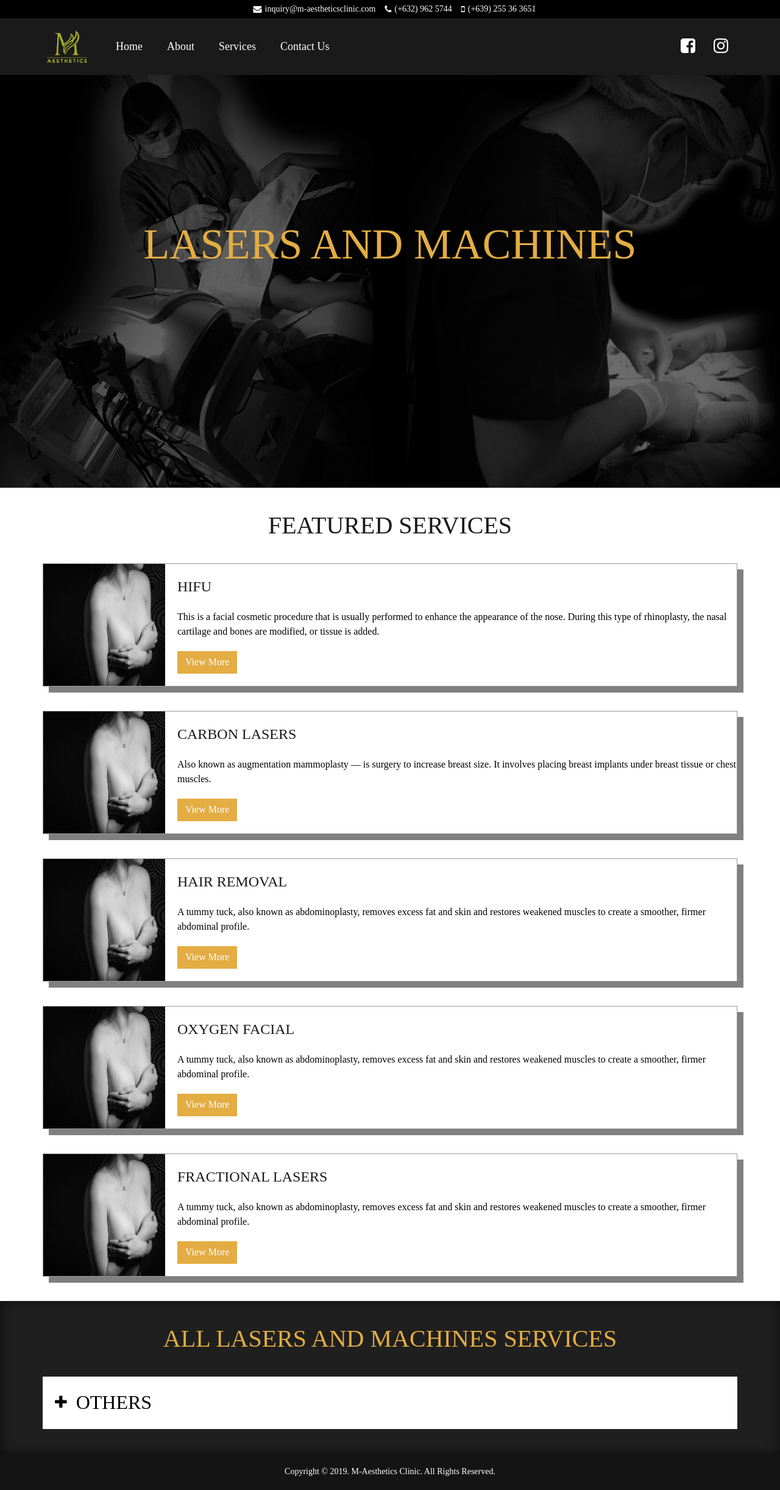
After one commit to gnegamino/maesthetics, a PHP site: page /lasers-machines.php in a window 1280 px wide. The commit adds this page. Shown: the whole page at 61% size. Run offline with PHP 8.4, Linux system fonts and the light colour scheme; some libraries are stand-ins or nearby versions; some web fonts are replaced.

Commit message:
:star: Added new Face, Skin and Body and Lasers and Machines Pages

```diff
--- a/assets/scss/main.scss
+++ b/assets/scss/main.scss
@@ -188,6 +188,42 @@ body {
         .page-banner {
             height: 100vh;
             background-image: url('/assets/images/static/bg-surgeries.JPG');
+            background-repeat: no-repeat;
+            background-position: center;
+            background-size: cover;
+            display: flex;
+            align-items: center;
+            flex-direction: column;
+            justify-content: center;
+            h1 {
+                font-size: 70px;
+                font-family: Regular;
+                color: $primary-color;
+            }
+        }
+    }
+    &.face-skin-body {
+        .page-banner {
+            height: 100vh;
+            background-image: url('/assets/images/static/bg-face-body.jpg');
+            background-repeat: no-repeat;
+            background-position: center;
+            background-size: cover;
+            display: flex;
+            align-items: center;
+            flex-direction: column;
+            justify-content: center;
+            h1 {
+                font-size: 70px;
+                font-family: Regular;
+                color: $primary-color;
+            }
+        }
+    }
+    &.lasers-machines {
+        .page-banner {
+            height: 100vh;
+            background-image: url('/assets/images/static/bg-lasers.JPG');
             background-repeat: no-repeat;
             background-position: center;
             background-size: cover;
@@ -680,8 +716,15 @@ body {
                             }
                         }
                     }
-                    &.instagram:hover {
-                        color: #D62976;
+                    &.instagram {
+                        a {
+                            color: $light-color;
+                            text-decoration: none;
+                            transition: .4s;
+                            &:hover {
+                                color: #D62976;
+                            }
+                        }
                     }
                 }
             }
--- /dev/null
+++ b/lasers-machines.php
@@ -0,0 +1,299 @@
+<?php
+    require_once('layouts/master_header.php');
+    require_once('layouts/sub-navigation.php');
+?>
+
+<div class="services lasers-machines">
+    <div class="page-banner">
+        <h1>LASERS AND MACHINES</h1>
+    </div>
+    <div class="media-section">
+        <div class="container">
+            <h1>FEATURED SERVICES</h1>
+            <div class="media-list">
+                <div class="media-item" data-media-name="HIFU">
+                    <div class="media-picture">
+                        <img src="/assets/images/static/breast-1.JPG" alt="">
+                    </div>
+                    <div class="media-detail">
+                        <div class="media-title">HIFU</div>
+                        <div class="media-description">
+                            This is a facial cosmetic procedure that is usually performed to enhance the appearance of the nose. During this type of rhinoplasty, the nasal cartilage and bones are modified, or tissue is added.
+                        </div>
+                        <div class="media-button">
+                            <button class="btn view-more">View More</button>
+                        </div>
+                    </div>
+                </div>
+                <div class="media-item" data-media-name="carbon lasers">
+                    <div class="media-picture">
+                        <img src="/assets/images/static/breast-1.JPG" alt="">
+                    </div>
+                    <div class="media-detail">
+                        <div class="media-title">Carbon Lasers</div>
+                        <div class="media-description">
+                            Also known as augmentation mammoplasty — is surgery to increase breast size. It involves placing breast implants under breast tissue or chest muscles.
+                        </div>
+                        <div class="media-button">
+                            <button class="btn view-more">View More</button>
+                        </div>
+                    </div>
+                </div>
+                <div class="media-item" data-media-name="hair removal">
+                    <div class="media-picture">
+                        <img src="/assets/images/static/breast-1.JPG" alt="">
+                    </div>
+                    <div class="media-detail">
+                        <div class="media-title">Hair Removal</div>
+                        <div class="media-description">
+                            A tummy tuck, also known as abdominoplasty, removes excess fat and skin and restores weakened muscles to create a smoother, firmer abdominal profile.
+                        </div>
+                        <div class="media-button">
+                            <button class="btn view-more">View More</button>
+                        </div>
+                    </div>
+                </div>
+                <div class="media-item" data-media-name="oxygen facial">
+                    <div class="media-picture">
+                        <img src="/assets/images/static/breast-1.JPG" alt="">
+                    </div>
+                    <div class="media-detail">
+                        <div class="media-title">Oxygen Facial</div>
+                        <div class="media-description">
+                            A tummy tuck, also known as abdominoplasty, removes excess fat and skin and restores weakened muscles to create a smoother, firmer abdominal profile.
+                        </div>
+                        <div class="media-button">
+                            <button class="btn view-more">View More</button>
+                        </div>
+                    </div>
+                </div>
+                <div class="media-item" data-media-name="fractional lasers">
+                    <div class="media-picture">
+                        <img src="/assets/images/static/breast-1.JPG" alt="">
+                    </div>
+                    <div class="media-detail">
+                        <div class="media-title">Fractional Lasers</div>
+                        <div class="media-description">
+                            A tummy tuck, also known as abdominoplasty, removes excess fat and skin and restores weakened muscles to create a smoother, firmer abdominal profile.
+                        </div>
+                        <div class="media-button">
+                            <button class="btn view-more">View More</button>
+                        </div>
+                    </div>
+                </div>
+            </div>
+        </div>
+    </div>
+    <div class="all-services-section">
+        <div class="container">
+            <h1>ALL LASERS AND MACHINES SERVICES</h1>
+            <div class="media-box">
+                <div class="media-box-item">
+                    <div class="media-box-header">
+                        <div class="media-box-header-icon"><i class="fa fa-plus"></i></div>
+                        <div class="media-box-header-title">OTHERS</div>
+                    </div>
+                    <div class="media-box-content">
+                        <div class="flex">
+                            <ul>
+                                <li><a href="contact.php">Melasma Treatment</a></li>
+                                <li><a href="contact.php">Treatment for Hyperopigmentation (elbos, knees, dark spots)</a></li>
+                                <li><a href="contact.php">Tattoo Removal</a></li>
+                                <li><a href="contact.php">Diode Hair Removal</a></li>
+                                <li><a href="contact.php">Femilift</a></li>
+                                <li><a href="contact.php">Nipple Whitening</a></li>
+                                <li><a href="contact.php">Radio Frequency Cavitation</a></li>
+                            </ul>
+                        </div>
+                    </div>
+                </div>
+            </div>
+        </div>
+    </div>
+</div>
+
+<?php require_once('layouts/master_footer.php'); ?>
+
+<div id="preview-modal" class="modal fade" tabindex="-1" role="dialog">
+    <div class="modal-dialog" role="document">
+        <div class="modal-content">
+            <div class="modal-header">
+                <button type="button" class="close" data-dismiss="modal" aria-label="Close"><span aria-hidden="true">&times;</span></button>
+                <h4 class="modal-title"></h4>
+            </div>
+            <div class="modal-body">
+                <div class="media-preview active" data-media-name="HIFU">
+                    <div class="media-write-up">
+                        <p>Lorem, ipsum dolor sit amet consectetur adipisicing elit. Maxime exercitationem saepe fugit sed nihil tenetur quis minus quae odit reiciendis dignissimos voluptas dolore, itaque totam fuga reprehenderit, iure aspernatur error.</p>
+                        <p>Lorem, ipsum dolor sit amet consectetur adipisicing elit. Maxime exercitationem saepe fugit sed nihil tenetur quis minus quae odit reiciendis dignissimos voluptas dolore, itaque totam fuga reprehenderit, iure aspernatur error.</p>
+                    </div>
+                    <div id="carousel-example-generic" class="carousel slide" data-ride="carousel">
+                        <!-- Indicators -->
+                        <ol class="carousel-indicators">
+                            <li data-target="#carousel-example-generic" data-slide-to="0" class="active"></li>
+                            <li data-target="#carousel-example-generic" data-slide-to="1"></li>
+                        </ol>
+
+                        <!-- Wrapper for slides -->
+                        <div class="carousel-inner" role="listbox">
+                            <div class="item active">
+                                <img src="/assets/images/static/breast-1.JPG">
+                            </div>
+                            <div class="item">
+                                <img src="/assets/images/static/breast-2.JPG">
+                            </div>
+                        </div>
+
+                        <!-- Controls -->
+                        <a class="left carousel-control" href="#carousel-example-generic" role="button" data-slide="prev">
+                            <span class="glyphicon glyphicon-chevron-left" aria-hidden="true"></span>
+                            <span class="sr-only">Previous</span>
+                        </a>
+                        <a class="right carousel-control" href="#carousel-example-generic" role="button" data-slide="next">
+                            <span class="glyphicon glyphicon-chevron-right" aria-hidden="true"></span>
+                            <span class="sr-only">Next</span>
+                        </a>
+                    </div>
+                </div>
+                <div class="media-preview" data-media-name="carbon lasers">
+                    <div class="media-write-up">
+                        <p>Lorem, ipsum dolor sit amet consectetur adipisicing elit. Maxime exercitationem saepe fugit sed nihil tenetur quis minus quae odit reiciendis dignissimos voluptas dolore, itaque totam fuga reprehenderit, iure aspernatur error.</p>
+                        <p>Lorem, ipsum dolor sit amet consectetur adipisicing elit. Maxime exercitationem saepe fugit sed nihil tenetur quis minus quae odit reiciendis dignissimos voluptas dolore, itaque totam fuga reprehenderit, iure aspernatur error.</p>
+                    </div>
+                    <div id="carousel-example-generic" class="carousel slide" data-ride="carousel">
+                        <!-- Indicators -->
+                        <ol class="carousel-indicators">
+                            <li data-target="#carousel-example-generic" data-slide-to="0" class="active"></li>
+                            <li data-target="#carousel-example-generic" data-slide-to="1"></li>
+                        </ol>
+
+                        <!-- Wrapper for slides -->
+                        <div class="carousel-inner" role="listbox">
+                            <div class="item active">
+                                <img src="/assets/images/static/breast-1.JPG">
+                            </div>
+                            <div class="item">
+                                <img src="/assets/images/static/breast-2.JPG">
+                            </div>
+                        </div>
+
+                        <!-- Controls -->
+                        <a class="left carousel-control" href="#carousel-example-generic" role="button" data-slide="prev">
+                            <span class="glyphicon glyphicon-chevron-left" aria-hidden="true"></span>
+                            <span class="sr-only">Previous</span>
+                        </a>
+                        <a class="right carousel-control" href="#carousel-example-generic" role="button" data-slide="next">
+                            <span class="glyphicon glyphicon-chevron-right" aria-hidden="true"></span>
+                            <span class="sr-only">Next</span>
+                        </a>
+                    </div>
+                </div>
+                <div class="media-preview" data-media-name="hair removal">
+                    <div class="media-write-up">
+                        <p>Lorem, ipsum dolor sit amet consectetur adipisicing elit. Maxime exercitationem saepe fugit sed nihil tenetur quis minus quae odit reiciendis dignissimos voluptas dolore, itaque totam fuga reprehenderit, iure aspernatur error.</p>
+                        <p>Lorem, ipsum dolor sit amet consectetur adipisicing elit. Maxime exercitationem saepe fugit sed nihil tenetur quis minus quae odit reiciendis dignissimos voluptas dolore, itaque totam fuga reprehenderit, iure aspernatur error.</p>
+                    </div>
+                    <div id="carousel-example-generic" class="carousel slide" data-ride="carousel">
+                        <!-- Indicators -->
+                        <ol class="carousel-indicators">
+                            <li data-target="#carousel-example-generic" data-slide-to="0" class="active"></li>
+                            <li data-target="#carousel-example-generic" data-slide-to="1"></li>
+                        </ol>
+
+                        <!-- Wrapper for slides -->
+                        <div class="carousel-inner" role="listbox">
+                            <div class="item active">
+                                <img src="/assets/images/static/breast-1.JPG">
+                            </div>
+                            <div class="item">
+                                <img src="/assets/images/static/breast-2.JPG">
+                            </div>
+                        </div>
+
+                        <!-- Controls -->
+                        <a class="left carousel-control" href="#carousel-example-generic" role="button" data-slide="prev">
+                            <span class="glyphicon glyphicon-chevron-left" aria-hidden="true"></span>
+                            <span class="sr-only">Previous</span>
+                        </a>
+                        <a class="right carousel-control" href="#carousel-example-generic" role="button" data-slide="next">
+                            <span class="glyphicon glyphicon-chevron-right" aria-hidden="true"></span>
+                            <span class="sr-only">Next</span>
+                        </a>
+                    </div>
+                </div>
+                <div class="media-preview" data-media-name="oxygen facial">
+                    <div class="media-write-up">
+                        <p>Lorem, ipsum dolor sit amet consectetur adipisicing elit. Maxime exercitationem saepe fugit sed nihil tenetur quis minus quae odit reiciendis dignissimos voluptas dolore, itaque totam fuga reprehenderit, iure aspernatur error.</p>
+                        <p>Lorem, ipsum dolor sit amet consectetur adipisicing elit. Maxime exercitationem saepe fugit sed nihil tenetur quis minus quae odit reiciendis dignissimos voluptas dolore, itaque totam fuga reprehenderit, iure aspernatur error.</p>
+                    </div>
+                    <div id="carousel-example-generic" class="carousel slide" data-ride="carousel">
+                        <!-- Indicators -->
+                        <ol class="carousel-indicators">
+                            <li data-target="#carousel-example-generic" data-slide-to="0" class="active"></li>
+                            <li data-target="#carousel-example-generic" data-slide-to="1"></li>
+                        </ol>
+
+                        <!-- Wrapper for slides -->
+                        <div class="carousel-inner" role="listbox">
+                            <div class="item active">
+                                <img src="/assets/images/static/breast-1.JPG">
+                            </div>
+                            <div class="item">
+                                <img src="/assets/images/static/breast-2.JPG">
+                            </div>
+                        </div>
+
+                        <!-- Controls -->
+                        <a class="left carousel-control" href="#carousel-example-generic" role="button" data-slide="prev">
+                            <span class="glyphicon glyphicon-chevron-left" aria-hidden="true"></span>
+                            <span class="sr-only">Previous</span>
+                        </a>
+                        <a class="right carousel-control" href="#carousel-example-generic" role="button" data-slide="next">
+                            <span class="glyphicon glyphicon-chevron-right" aria-hidden="true"></span>
+                            <span class="sr-only">Next</span>
+                        </a>
+                    </div>
+                </div>
+                <div class="media-preview" data-media-name="fractional lasers">
+                    <div class="media-write-up">
+                        <p>Lorem, ipsum dolor sit amet consectetur adipisicing elit. Maxime exercitationem saepe fugit sed nihil tenetur quis minus quae odit reiciendis dignissimos voluptas dolore, itaque totam fuga reprehenderit, iure aspernatur error.</p>
+                        <p>Lorem, ipsum dolor sit amet consectetur adipisicing elit. Maxime exercitationem saepe fugit sed nihil tenetur quis minus quae odit reiciendis dignissimos voluptas dolore, itaque totam fuga reprehenderit, iure aspernatur error.</p>
+                    </div>
+                    <div id="carousel-example-generic" class="carousel slide" data-ride="carousel">
+                        <!-- Indicators -->
+                        <ol class="carousel-indicators">
+                            <li data-target="#carousel-example-generic" data-slide-to="0" class="active"></li>
+                            <li data-target="#carousel-example-generic" data-slide-to="1"></li>
+                        </ol>
+
+                        <!-- Wrapper for slides -->
+                        <div class="carousel-inner" role="listbox">
+                            <div class="item active">
+                                <img src="/assets/images/static/breast-1.JPG">
+                            </div>
+                            <div class="item">
+                                <img src="/assets/images/static/breast-2.JPG">
+                            </div>
+                        </div>
+
+                        <!-- Controls -->
+                        <a class="left carousel-control" href="#carousel-example-generic" role="button" data-slide="prev">
+                            <span class="glyphicon glyphicon-chevron-left" aria-hidden="true"></span>
+                            <span class="sr-only">Previous</span>
+                        </a>
+                        <a class="right carousel-control" href="#carousel-example-generic" role="button" data-slide="next">
+                            <span class="glyphicon glyphicon-chevron-right" aria-hidden="true"></span>
+                            <span class="sr-only">Next</span>
+                        </a>
+                    </div>
+                </div>
+            </div>
+            <div class="modal-footer">
+                <button type="button" class="btn btn-default" data-dismiss="modal">Close</button>
+                <button type="button" class="btn btn-primary">Inquire Now!</button>
+            </div>
+        </div>
+    </div>
+</div>
+
+<script src="/assets/js/mini-navigation.js"></script>
--- a/layouts/sub-navigation.php
+++ b/layouts/sub-navigation.php
@@ -2,7 +2,7 @@
     <div class="client-contact">
         <div class="client-contact-item">
             <span class="fa fa-envelope"></span>
-            <span class="client-contact-text">info@maesthetics.com</span>
+            <span class="client-contact-text">inquiry@m-aestheticsclinic.com</span>
         </div>
         <div class="client-contact-item">
             <span class="fa fa-phone"></span>
@@ -52,7 +52,9 @@
                         </a>
                     </div>
                     <div class="social-media-link instagram">
-                        <i class="fa fa-instagram fa-2x"></i>
+                        <a target="_blank" href="https://www.instagram.com/maesthetics_clinic/">
+                            <i class="fa fa-instagram fa-2x"></i>
+                        </a>
                     </div>
                 </div>
             </div>
@@ -63,7 +65,7 @@
     <div class="client-contact">
         <div class="client-contact-item">
             <span class="fa fa-envelope"></span>
-            <span class="client-contact-text">info@maesthetics.com</span>
+            <span class="client-contact-text">inquiry@m-aestheticsclinic.com</span>
         </div>
         <div class="client-contact-item">
             <span class="fa fa-phone"></span>
--- a/services.php
+++ b/services.php
@@ -9,7 +9,7 @@
         <div class="services-buttons">
             <a href="surgeries.php" id="surgeries" class="btn">SURGERIES</a>
             <a href="face-skin-body.php" id="face-skin-body" class="btn">FACE, SKIN AND BODY</a>
-            <a href="lasers-machines.php" id="lasers-machines" class="btn">LASERS AND MACHINES</button>
+            <a href="lasers-machines.php" id="lasers-machines" class="btn">LASERS AND MACHINES</a></button>
         </div>
     </div>
 </div>
```
Also changed, not shown: face-skin-body.php (added, +203 -0 lines), public/build/css/main.css, 1 other file.
